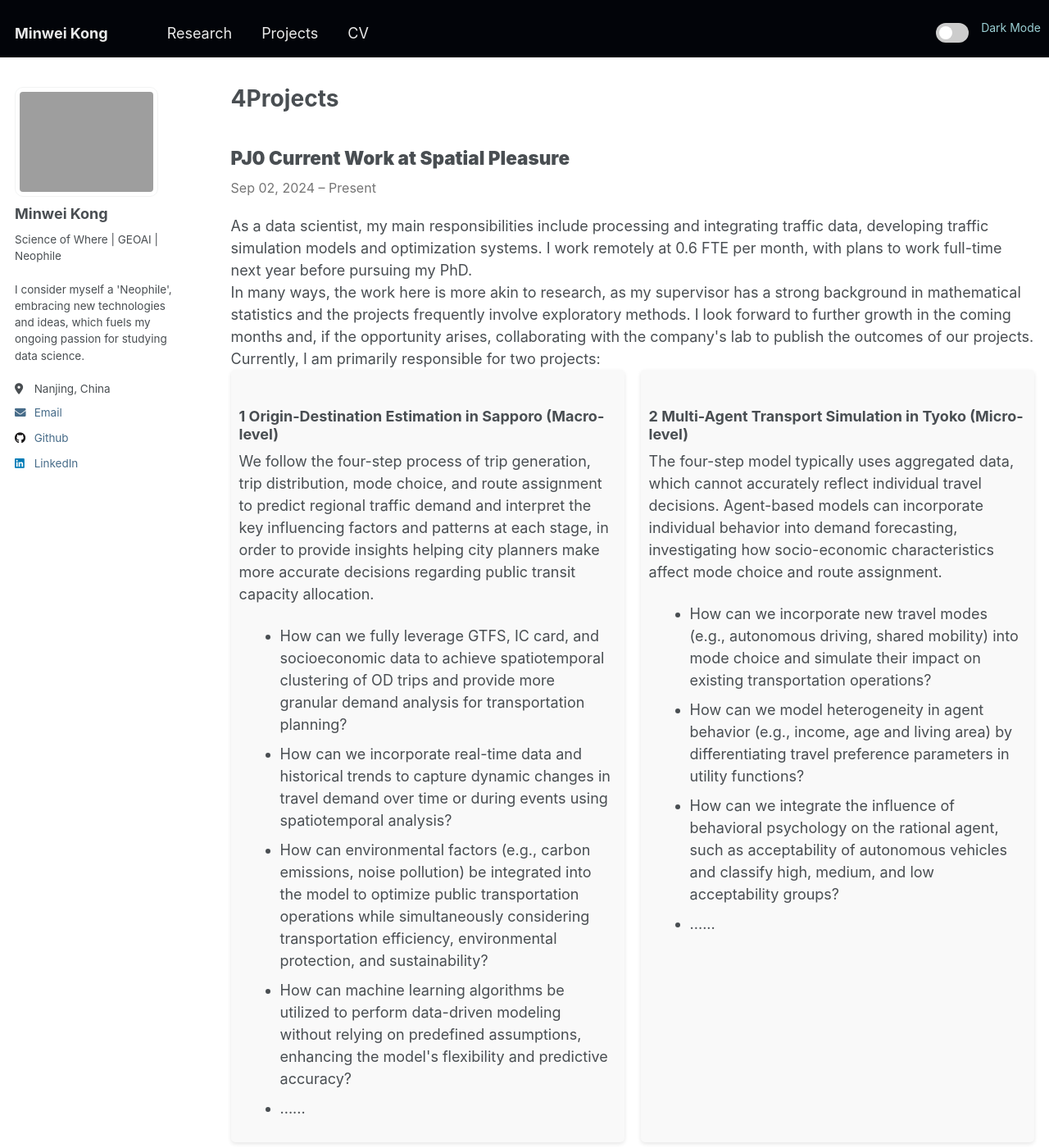
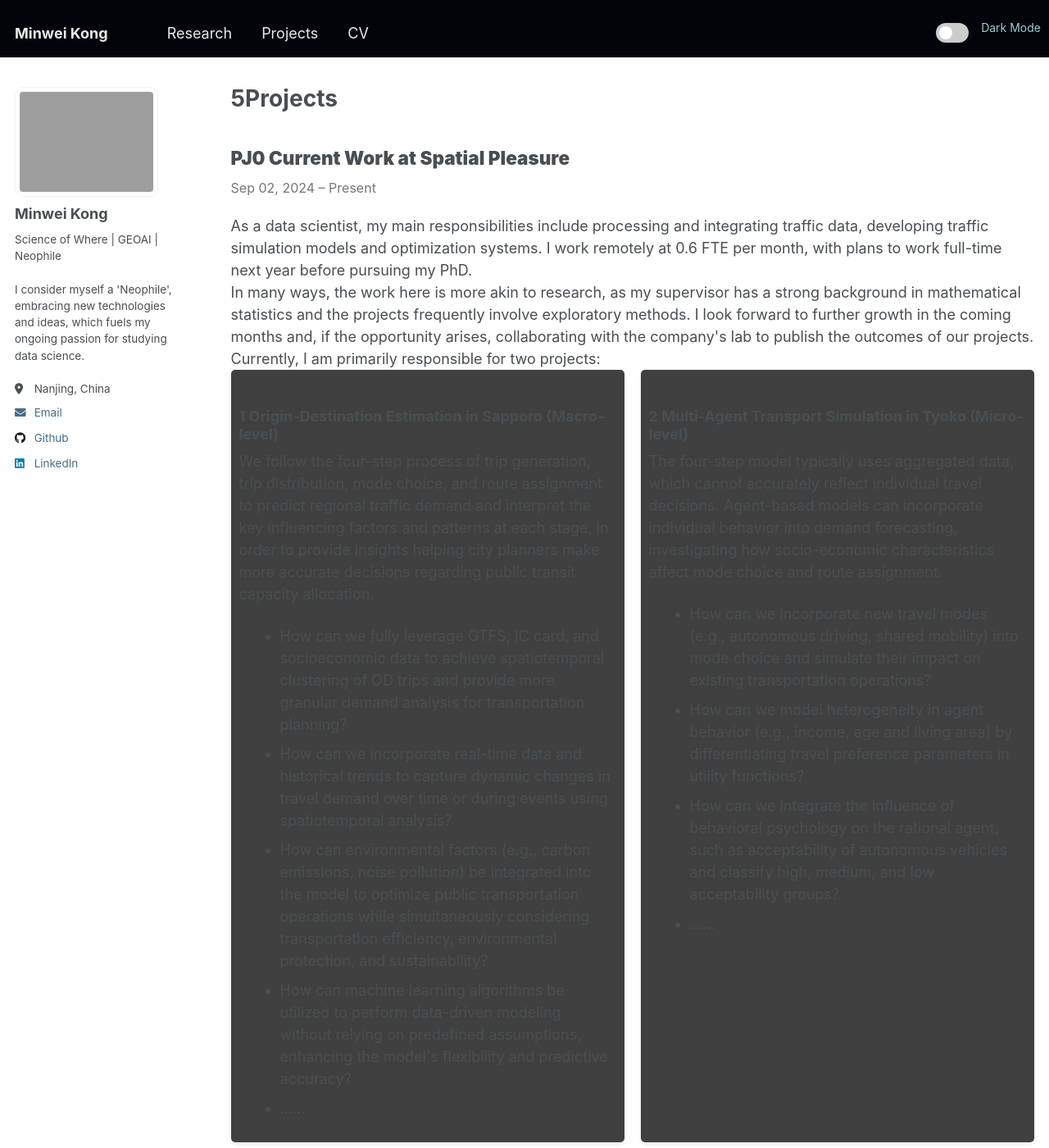
Before and after one commit to Minw913/minw913.github.io, a Jekyll site: the page built from _pages/projects.md, in a window 1280 px wide and 1400 px high. Shown: the whole window at 82% size. Built offline with Jekyll 4.4.1, drawn with Linux system fonts in a browser that asks for light colours; nearby versions of some CDN libraries.

Commit message:
update kanban

```diff
--- a/_pages/projects.md
+++ b/_pages/projects.md
@@ -1,6 +1,6 @@
 ---
 layout: archive
-title: "4Projects"
+title: "5Projects"
 permalink: /projects/
 author_profile: true
 redirect_from:
@@ -17,7 +17,7 @@ redirect_from:
   .two-column > div {
     flex-basis: 49%; /* 每一栏占父容器的48%宽度 */
     padding: 10px;
-    background-color: #f9f9f9; /* 背景色，可根据需求调整 */
+    background-color: rgba(0, 0, 0, 0.75); /* 背景色，可根据需求调整 */
     border-radius: 5px;
     box-shadow: 0 2px 5px rgba(0, 0, 0, 0.1);
   }
```
